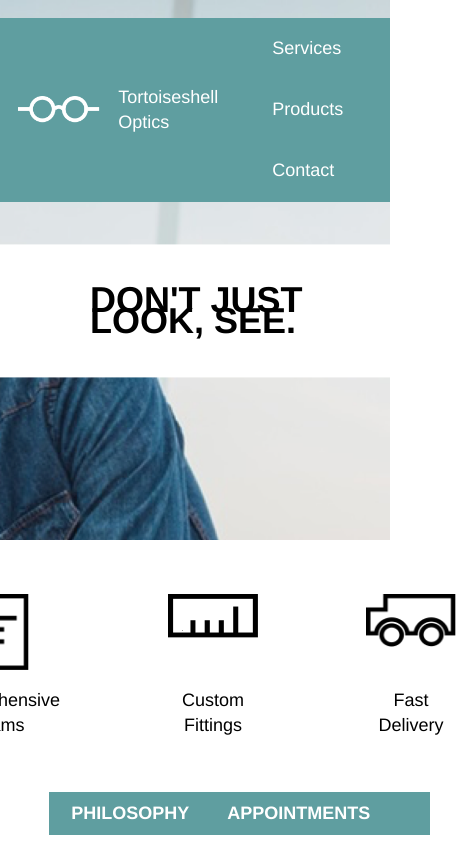
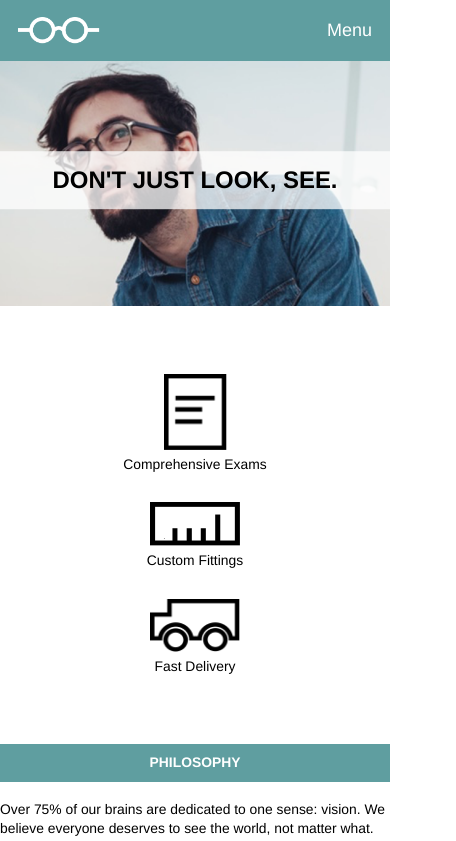
Before and after one commit to grayalas/Tortoiseshell-Optics, a plain HTML site: page index.html in a window 390 px wide. Shown: the top 841 px of the page, 456 px wide, since content can reach past the window. Drawn offline with Linux system fonts and the light colour scheme.

Commit message:
Make responsive

```diff
--- a/index.html
+++ b/index.html
@@ -21,6 +21,9 @@
           <li>products</li>
           <li>contact</li>
         </ul>
+        <div class="mobile-menu">
+          <p>Menu</p>
+        </div>
       </div>
     </nav>
 
--- a/resources/css/style.css
+++ b/resources/css/style.css
@@ -42,6 +42,10 @@ nav ul > li {
   float: left;
   margin: 1rem 1rem;
   text-transform: capitalize;
+}
+
+.mobile-menu  {
+  display: none;
 }
 
 .logo {
@@ -152,3 +156,102 @@ footer  .container  {
 .footer-logo  {
   padding: 4rem;
 }
+
+/* Breakpoints */
+
+@media only screen and (max-width: 960px) {
+  .container  {
+    max-width: 100%;
+  }
+
+  nav {
+    top: 0;
+  }
+
+  .banner {
+    height: 22rem;
+  }
+
+  .banner .container  {
+    height: 22rem;
+    padding-top: 1.5rem;
+  }
+
+  .banner .tagline-block {
+    padding: 1.75rem 4rem;
+    font-size: 1.33rem;
+    margin-right: 2rem;
+  }
+}
+
+@media only screen and (max-width: 860px) {
+  .logo p {
+    display: none;
+  }
+
+  nav ul  {
+    display: none;
+  }
+
+  nav .mobile-menu  {
+    display: block;
+    margin: 1rem 1rem;
+  }
+
+  .banner {
+    height: 17rem;
+    background-position: 20%;
+  }
+
+  .banner .container  {
+    height: 17rem;
+    padding-top: 1.5rem;
+  }
+
+  .banner .tagline-block {
+    padding: 1rem 0rem;
+    margin: 0;
+    width: 100%;
+    text-align: center;
+    background-color: rgba(255, 255, 255, 0.75);
+  }
+
+  .services {
+    height: auto;
+    flex-flow: column wrap;
+    align-items: center;
+    margin: 3.77rem 0rem;;
+  }
+
+  .services .service  {
+    font-size: 0.77rem;
+  }
+
+  .service:nth-child(2) {
+    margin: 1.54rem 0rem;
+  }
+
+  .info-section {
+    flex-flow: column wrap;
+  }
+
+  .info-block {
+    width: 100%;
+    margin-bottom: 4rem;
+    font-size: 0.77rem;
+  }
+
+  .info-title {
+    width: auto;
+    text-align: center;
+    margin-bottom: 1rem;
+  }
+
+  .footer-logo {
+    justify-content: center;
+  }
+
+  .footer-logo img  {
+    margin: 0;
+  }
+}
```
